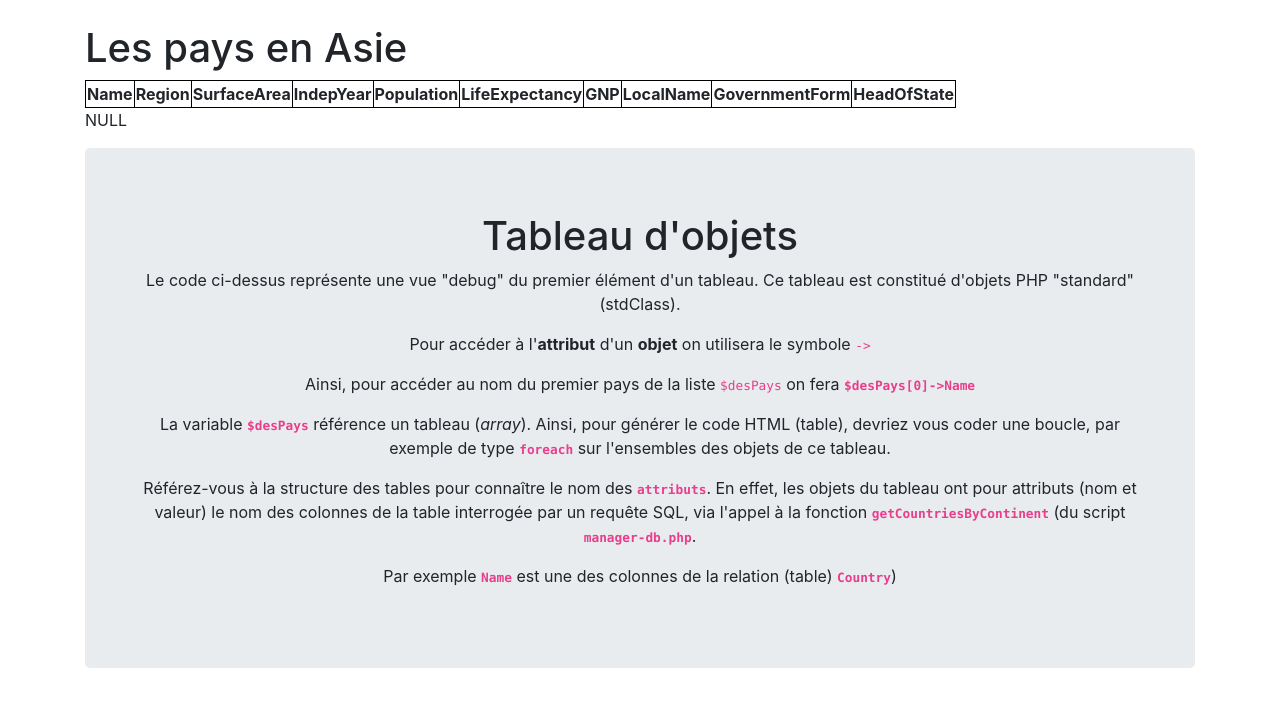
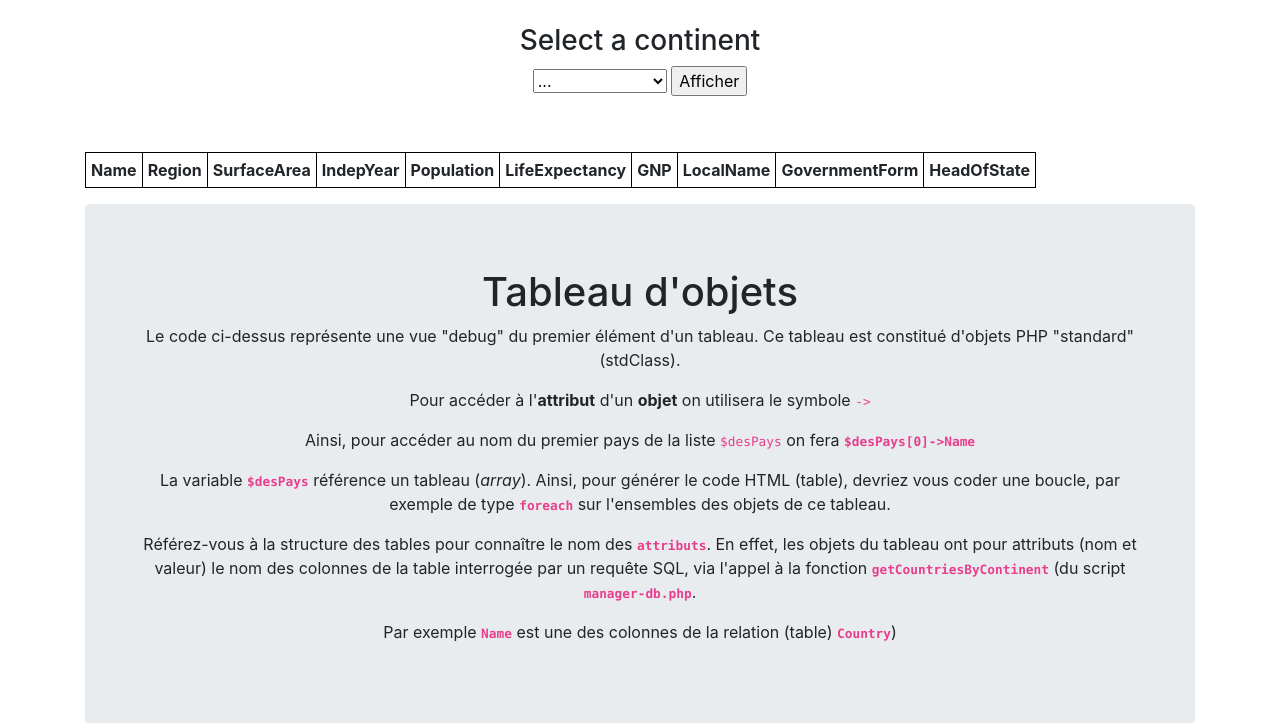
Before and after one commit to YGT-git/PPE_geoworld, a PHP site: page / in a window 1280 px wide. Shown: the part 56-779 px from the top of the page. Run offline with PHP 8.4, Linux system fonts and the light colour scheme; data that the repository does not hold is empty.

Commit message:
Tache 5 effectuée (Dropdown)

```diff
--- a/world-intro-bt4/header.php
+++ b/world-intro-bt4/header.php
@@ -72,5 +72,6 @@
         <button class="btn btn-secondary my-2 my-sm-0" type="submit">Search</button>
       </form>
     </div>
+
   </nav>
 </header>
--- a/world-intro-bt4/index.php
+++ b/world-intro-bt4/index.php
@@ -3,11 +3,33 @@
 <main role="main" class="flex-shrink-0">
 
   <div class="container">
-    <h1>Les pays en Asie </h1>
+    <center>
+    <h3>Select a continent</h3>
+    <form action="" method="post">
+	    <select name="continent">
+        <option value="Select">...</option>
+		    <option value="North America">North America</option>
+		    <option value="Asia">Asia</option>
+		    <option value="Africa">Africa</option>
+		    <option value="Europe">Europe</option>
+        <option value="South America">South America</option>
+        <option value="Oceania">Oceania</option>
+        <option value="Antarctica">Antarctica</option>
+	    </select>
+      <input type="submit" name="submit" value="Afficher" />
+    </form>
+    <?php
+    if(isset($_POST['continent']))
+    {
+      $varContinent = $_POST['continent'];
+    }
+    ?>
+    </center>
+    <h1><br/><?php echo $varContinent; ?> </h1>
     <div>
         <?php
             require_once 'inc/manager-db.php';
-            $continent = 'Asia';
+            $continent = $varContinent;
             $desPays = getCountriesByContinent($continent);
         ?>
         <div>
@@ -15,6 +37,10 @@
             table, th, td {
             border: 1px solid black;
             border-collapse: collapse;
+            }
+            th, td {
+             padding: 5px;
+             text-align: left;
            }
           </style>
           <table>
@@ -49,8 +75,6 @@
               ?>
             </tr>
           </table>
-
-         <?php var_dump($desPays[0]); ?>
         </div>
     </div>
     <p></p>
```
Also changed, not shown: world-intro-bt4/css/custom.css (line endings or trailing spaces). Lines whose indentation alone changed are shown as unchanged.
